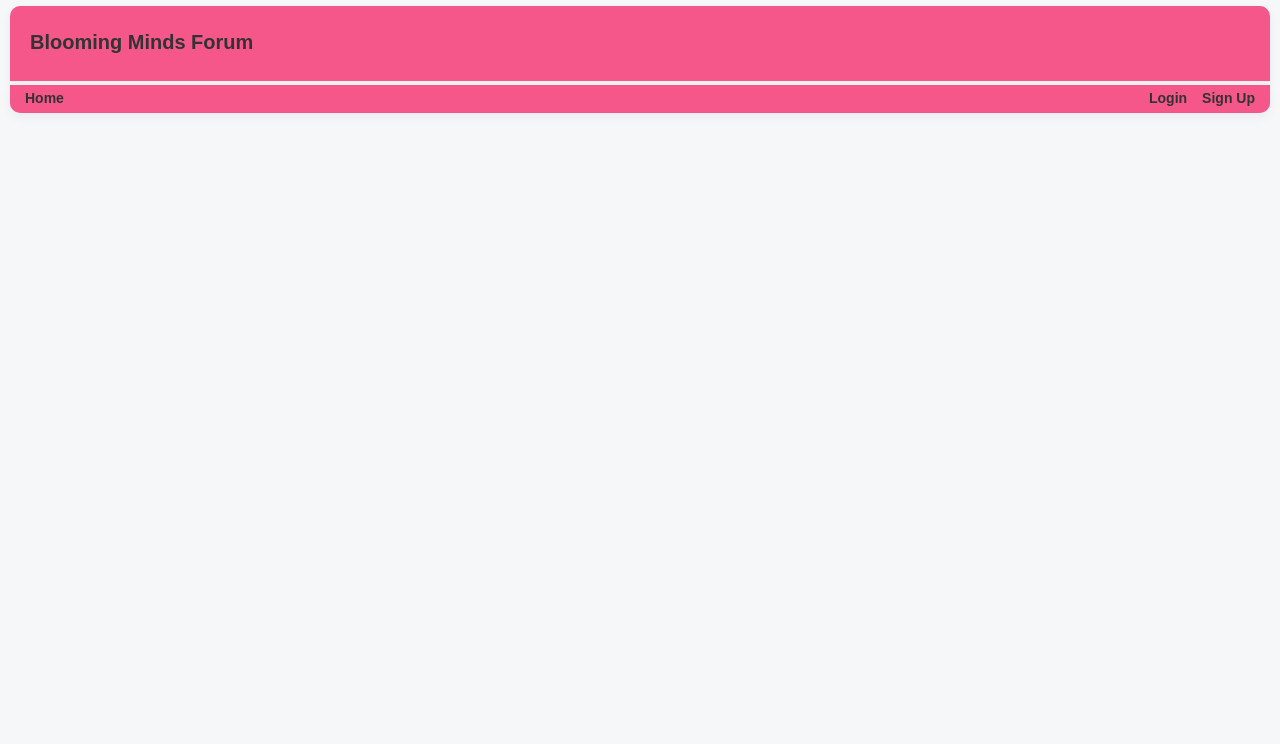
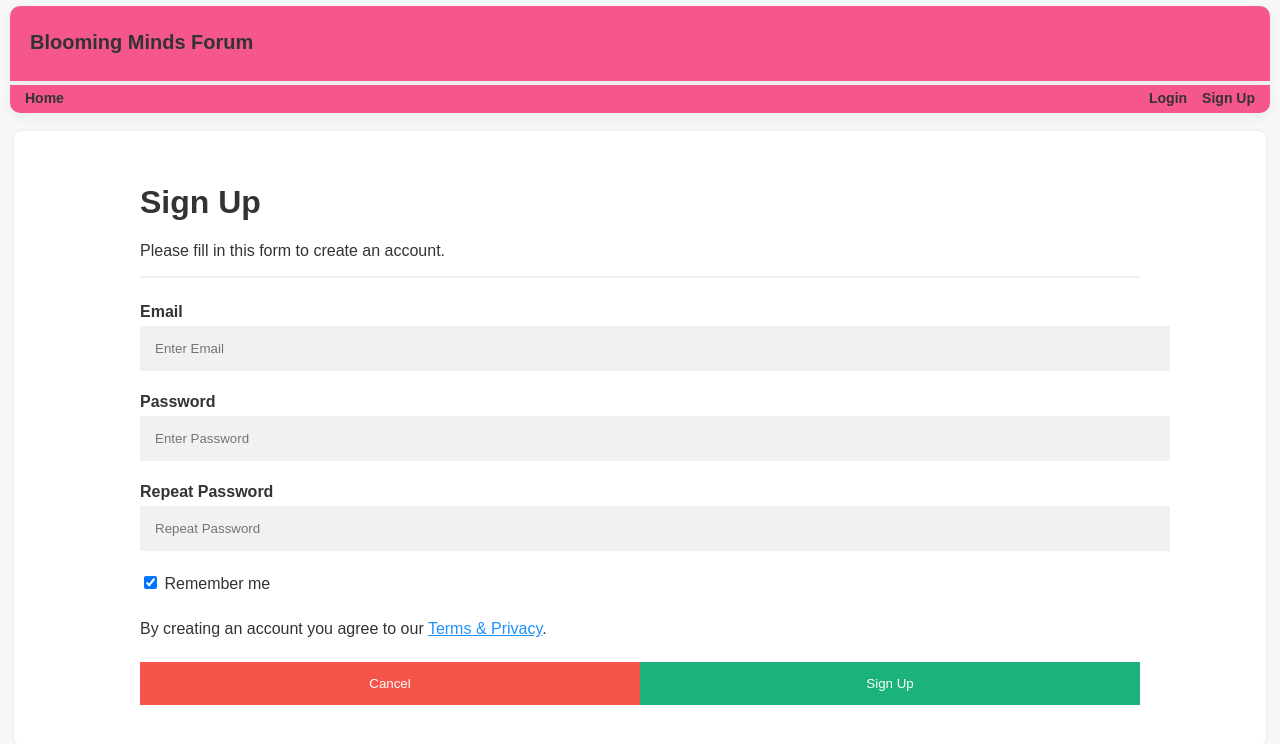
Before and after one commit to Goncalo-C2003/blooming-minds, a Vue app in the folder frontend/: page /login in a window 1280 px wide. Shown: the top 744 px of the page. Built offline with nearby package versions, Linux system fonts and the light colour scheme.

Commit message:
frontend updates

```diff
--- a/frontend/src/css/Home.css
+++ b/frontend/src/css/Home.css
@@ -30,3 +30,17 @@ body.dark,
   --muted: #98a4b3;
   --card-shadow: none;
 }
+
+.main-content
+{
+  padding: 40px 30px;
+  margin: 40px auto;
+  max-width: 1200px;
+  max-height: 800px;
+  border-radius: 30px;
+  background: var(--card);
+  color: var(--text);
+  text-align: center;
+  font-family: 'Segoe UI', Tahoma, Geneva, Verdana, sans-serif;
+  line-height: 1.6;
+}
--- a/frontend/src/css/Navbar.css
+++ b/frontend/src/css/Navbar.css
@@ -41,6 +41,7 @@
   max-width: 1230px;
   margin: auto;
   margin-top: 0.5vh;
+  margin-bottom: 2vh;
 }
 
 .navbar-bottomleft,
--- a/frontend/src/css/Signup.css
+++ b/frontend/src/css/Signup.css
@@ -0,0 +1,74 @@
+.form
+{
+  max-width: 1220px;
+  margin: auto;
+  border: 2px solid #f1f1f1;
+  padding: 16px;
+  background-color: var(--card);
+  border-radius: 10px;
+}
+
+input[type=text], input[type=password]
+{
+  width: 100%;
+  padding: 15px;
+  margin: 5px 0 22px 0;
+  display: inline-block;
+  border: none;
+  background: #f1f1f1;
+}
+
+input[type=text]:focus, input[type=password]:focus
+{
+  background-color: #dddddd!important;
+  outline: none;
+}
+
+hr
+{
+  border: 1px solid #f1f1f1;
+  margin-bottom: 25px;
+}
+
+button
+{
+  background-color: #04AA6D;
+  color: white;
+  padding: 14px 20px;
+  margin: 8px 0;
+  border: none;
+  cursor: pointer;
+  width: 100%;
+  opacity: 0.9;
+}
+
+button:hover
+{
+  opacity:1;
+}
+
+.cancelbtn
+{
+  padding: 14px 20px;
+  background-color: #f44336;
+}
+
+.cancelbtn, .signupbtn
+{
+  float: left;
+  width: 50%;
+}
+
+.container
+{
+  max-width: 1000px;
+  margin: auto;
+  padding: 16px;
+}
+
+.clearfix::after
+{
+  content: "";
+  clear: both;
+  display: table;
+}
--- a/frontend/src/views/HomeView.vue
+++ b/frontend/src/views/HomeView.vue
@@ -1,5 +1,9 @@
 <template>
   <Navbar/>
+  <div class="main-content">
+    <h1>Welcome to the Home Page</h1>
+    <p>This is the main landing page of the application.</p>
+  </div>
 </template>
 
 <script>
--- a/frontend/src/views/SignupView.vue
+++ b/frontend/src/views/SignupView.vue
@@ -1,5 +1,32 @@
 <template>
   <Navbar/>
+  <form class="form">
+  <div class="container">
+    <h1>Sign Up</h1>
+    <p>Please fill in this form to create an account.</p>
+    <hr>
+
+    <label for="email"><b>Email</b></label>
+    <input type="text" placeholder="Enter Email" name="email" required>
+
+    <label for="psw"><b>Password</b></label>
+    <input type="password" placeholder="Enter Password" name="psw" required>
+
+    <label for="psw-repeat"><b>Repeat Password</b></label>
+    <input type="password" placeholder="Repeat Password" name="psw-repeat" required>
+
+    <label>
+      <input type="checkbox" checked="checked" name="remember" style="margin-bottom:15px"> Remember me
+    </label>
+
+    <p>By creating an account you agree to our <a href="#" style="color:dodgerblue">Terms & Privacy</a>.</p>
+
+    <div class="clearfix">
+      <button type="button" class="cancelbtn">Cancel</button>
+      <button type="submit" class="signupbtn">Sign Up</button>
+    </div>
+  </div>
+</form>
 </template>
 
 <script>
```
